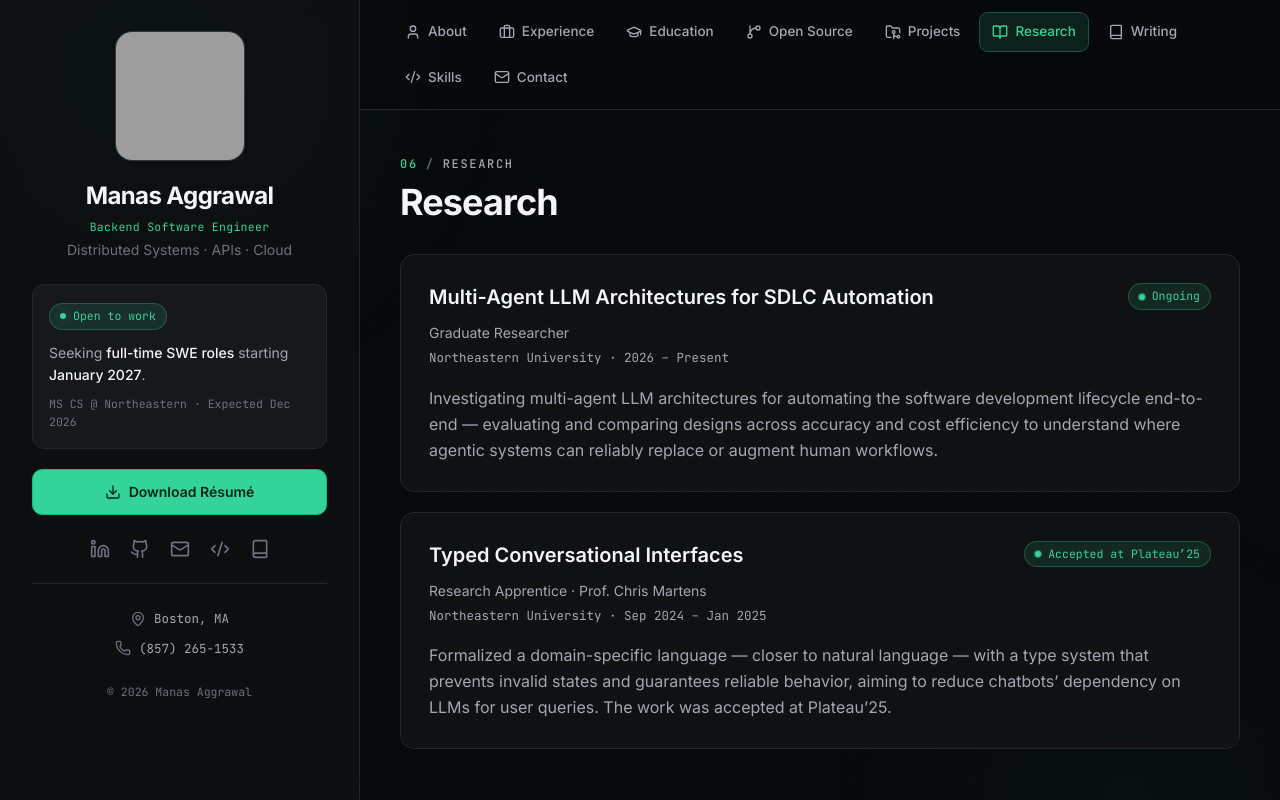
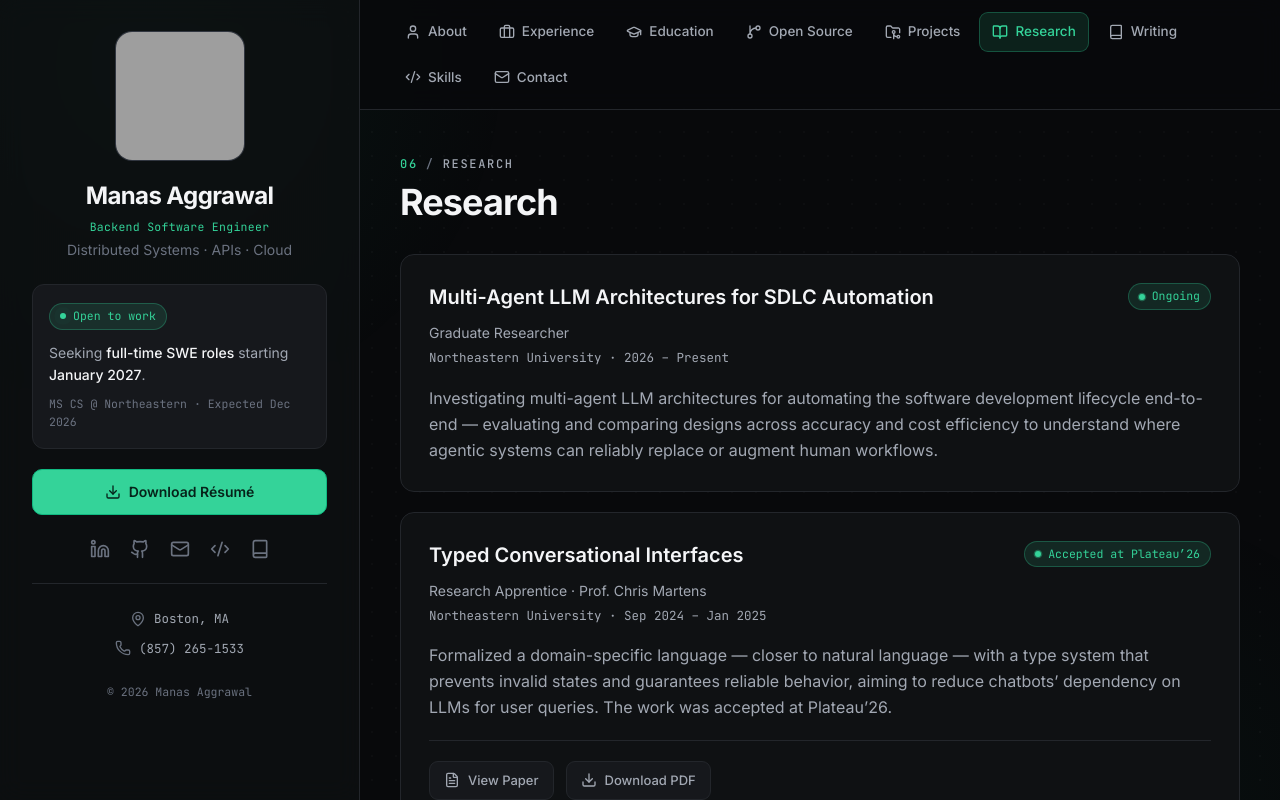
Before and after one commit to manas-aggrawal/who-is-manas, a React (Vite) app: page / in a window 1280 px wide. Both pictures are taken after a click on the button "Research". Built offline with nearby package versions, Linux system fonts and the light colour scheme; grey boxes are pictures that could not be loaded.

Commit message:
chore: add research paper and update Plateau'25 to Plateau'26
- Add Typed Conversational Interfaces paper (public PDF) with
  View Paper + Download PDF links in the Research section
- Correct acceptance venue from Plateau'25 to Plateau'26 across
  the research card, status chip, and education blurb

```diff
--- a/src/App.jsx
+++ b/src/App.jsx
@@ -97,7 +97,7 @@ const Portfolio = () => {
         {
           title: 'Graduate Research',
           description:
-            'Researching multi-agent LLM architectures for end-to-end SDLC automation, evaluating trade-offs across accuracy and cost efficiency. Previously Research Apprentice on "Typed Conversational Interfaces" under Prof. Chris Martens (accepted at Plateau’25).',
+            'Researching multi-agent LLM architectures for end-to-end SDLC automation, evaluating trade-offs across accuracy and cost efficiency. Previously Research Apprentice on "Typed Conversational Interfaces" under Prof. Chris Martens (accepted at Plateau’26).',
         },
         {
           title: 'Graduate Teaching Assistant',
@@ -222,9 +222,10 @@ const Portfolio = () => {
       role: 'Research Apprentice · Prof. Chris Martens',
       institution: 'Northeastern University',
       period: 'Sep 2024 – Jan 2025',
-      status: 'Accepted at Plateau’25',
+      status: 'Accepted at Plateau’26',
       description:
-        'Formalized a domain-specific language — closer to natural language — with a type system that prevents invalid states and guarantees reliable behavior, aiming to reduce chatbots’ dependency on LLMs for user queries. The work was accepted at Plateau’25.',
+        'Formalized a domain-specific language — closer to natural language — with a type system that prevents invalid states and guarantees reliable behavior, aiming to reduce chatbots’ dependency on LLMs for user queries. The work was accepted at Plateau’26.',
+      paper: '/typed-conversational-interfaces.pdf',
     },
   ];
 
@@ -469,6 +470,16 @@ const Portfolio = () => {
                   <p className="text-[var(--text-2)] text-sm mb-1">{item.role}</p>
                   <p className="meta mb-4">{item.institution} · {item.period}</p>
                   <p className="text-[var(--text-2)] leading-relaxed">{item.description}</p>
+                  {item.paper && (
+                    <div className="flex flex-wrap gap-3 mt-5 pt-5 border-t border-[var(--border)]">
+                      <a href={item.paper} target="_blank" rel="noopener noreferrer" className="btn-ghost">
+                        <FileText className="w-4 h-4" /> View Paper
+                      </a>
+                      <a href={item.paper} download="Typed_Conversational_Interfaces.pdf" className="btn-ghost">
+                        <Download className="w-4 h-4" /> Download PDF
+                      </a>
+                    </div>
+                  )}
                 </div>
               ))}
             </div>
```
Also changed, not shown: 1 other file (tests, documents, lock files or other folders).
